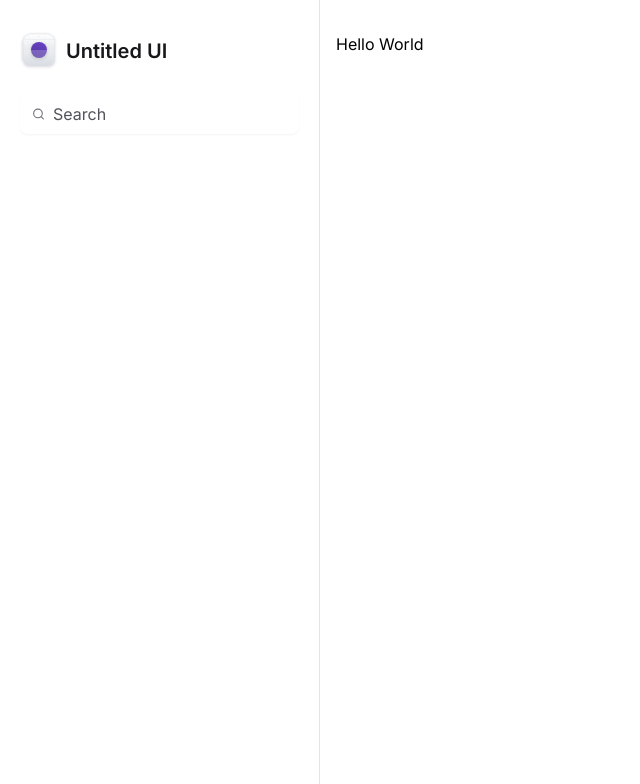
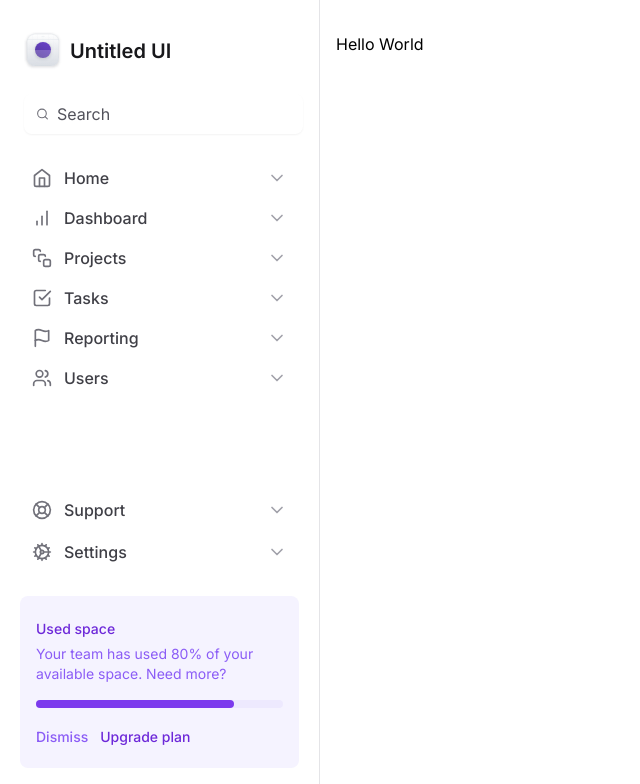
Before and after one commit to vanessabrazuna/dashboard-tailwind, a Next.js app: page / in a window 1280 px wide. Shown: the top 784 px of the page, without its empty margins (0-640 px from the left). Built offline with nearby package versions, Linux system fonts and the light colour scheme.

Commit message:
Navigation Menu and Used Space Widget

```diff
--- a/src/app/layout.tsx
+++ b/src/app/layout.tsx
@@ -1,5 +1,6 @@
 import { Sidebar } from '@/components/Sidebar'
 import './globals.css'
+
 import type { Metadata } from 'next'
 import { Inter } from 'next/font/google'
 
--- a/src/components/Sidebar/Logo.tsx
+++ b/src/components/Sidebar/Logo.tsx
@@ -1,6 +1,6 @@
 export function Logo() {
   return (
-    <strong className="flex items-center gap-2 text-xl font-semibold text-zinc-900">
+    <strong className="mx-1 flex items-center gap-2 text-xl font-semibold text-zinc-900">
       <svg
         width={38}
         height={38}
--- /dev/null
+++ b/src/components/Sidebar/NavItem.tsx
@@ -0,0 +1,22 @@
+import { ElementType } from 'react'
+import { ChevronDown } from 'lucide-react'
+
+export interface NavItemProps {
+  title: string
+  icon: ElementType
+}
+
+export function NavItem({ title, icon: Icon }: NavItemProps) {
+  return (
+    <a
+      href=""
+      className="group flex items-center gap-3 rounded px-3 py-2 hover:bg-violet-50"
+    >
+      <Icon className="h-5 w-5 text-zinc-500" />
+      <span className="font-medium text-zinc-700 group-hover:text-violet-500">
+        {title}
+      </span>
+      <ChevronDown className="ml-auto h-5 w-5 text-zinc-400 group-hover:text-violet-300" />
+    </a>
+  )
+}
--- /dev/null
+++ b/src/components/Sidebar/UsedSpaceWidget.tsx
@@ -0,0 +1,33 @@
+export function UsedSpaceWidget() {
+  return (
+    <div className="flex flex-col gap-4 rounded-lg bg-violet-50 px-4 py-5">
+      <div className="space-y-1">
+        <span className="text-sm/5 font-medium text-violet-700">
+          Used space
+        </span>
+        <p className="text-sm/5 text-violet-500">
+          Your team has used 80% of your available space. Need more?
+        </p>
+      </div>
+
+      <div className="h-2 rounded-full bg-violet-100">
+        <div className="h-2 w-4/5 rounded-full bg-violet-600"></div>
+      </div>
+
+      <div className="space-x-3">
+        <button
+          type="button"
+          className="text-sm font-medium text-violet-500 hover:text-violet-700"
+        >
+          Dismiss
+        </button>
+        <button
+          type="button"
+          className="text-sm font-medium text-violet-700 hover:text-violet-900"
+        >
+          Upgrade plan
+        </button>
+      </div>
+    </div>
+  )
+}
--- a/src/components/Sidebar/index.tsx
+++ b/src/components/Sidebar/index.tsx
@@ -1,17 +1,47 @@
-import { Search } from 'lucide-react'
+import {
+  BarChart,
+  CheckSquare,
+  Cog,
+  Flag,
+  Home,
+  LifeBuoy,
+  Search,
+  SquareStack,
+  Users,
+} from 'lucide-react'
 import { Logo } from './Logo'
+import { NavItem } from './NavItem'
+import { UsedSpaceWidget } from './UsedSpaceWidget'
 
 export function Sidebar() {
   return (
-    <aside className="border-r border-zinc-200 px-5 py-8 space-y-6">
+    <aside className="flex flex-col gap-6 border-r border-zinc-200 px-5 py-8">
       <Logo />
 
-      <div className="flex w-full items-center gap-2 rounded-lg border-zinc-300 px-3 py-2 shadow-sm">
+      <div className="mx-1 flex w-full items-center gap-2 rounded-lg border-zinc-300 px-3 py-2 shadow-sm">
         <Search className="h-5 w-5 text-zinc-500" />
         <input
-          className="flex-1 border-0 bg-transparent p-0 text-zinc-900 placeholder-zinc-600"
+          className="flex-1 border-0 bg-transparent p-0 text-zinc-900 placeholder-zinc-600 focus:outline-0"
           placeholder="Search"
         />
+      </div>
+
+      <nav className="space-y-o.5">
+        <NavItem title="Home" icon={Home} />
+        <NavItem title="Dashboard" icon={BarChart} />
+        <NavItem title="Projects" icon={SquareStack} />
+        <NavItem title="Tasks" icon={CheckSquare} />
+        <NavItem title="Reporting" icon={Flag} />
+        <NavItem title="Users" icon={Users} />
+      </nav>
+
+      <div className="mt-auto flex flex-col gap-6">
+        <nav className="space-y-0.5">
+          <NavItem title="Support" icon={LifeBuoy} />
+          <NavItem title="Settings" icon={Cog} />
+        </nav>
+
+        <UsedSpaceWidget />
       </div>
     </aside>
   )
--- a/tailwind.config.js
+++ b/tailwind.config.js
@@ -6,10 +6,6 @@
       gridTemplateColumns: {
         app: 'minmax(18rem, 20rem) 1fr',
       },
-
-      colors: {
-        rocketseat: '#8257e6',
-      },
     },
   },
   plugins: [],
```
